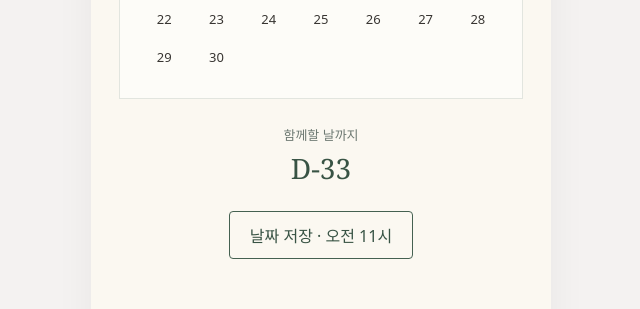
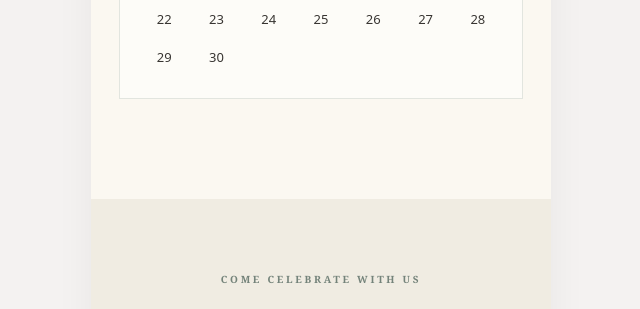
Before and after one commit to Hokite/invitation, a React (Vite) app: page / in a window 1280 px wide. Shown: the part 2520-2829 px from the top of the page, without its empty margins (319-959 px from the left). Built offline with nearby package versions, Linux system fonts and the light colour scheme.

Commit message:
Remove countdown and save date button from App
Removed countdown display and save date button from the UI.

```diff
--- a/src/App.tsx
+++ b/src/App.tsx
@@ -170,9 +170,6 @@ export default function App() {
               </div>
             ))}
           </div>
-
-          {countdown > 0 && <p className="countdown">함께할 날까지 <strong>D-{countdown}</strong></p>}
-          <button className="outline-button" onClick={saveDate}>날짜 저장 · {eventTimeText}</button>
         </section>
 
         <section className="location section" id="location">
```
